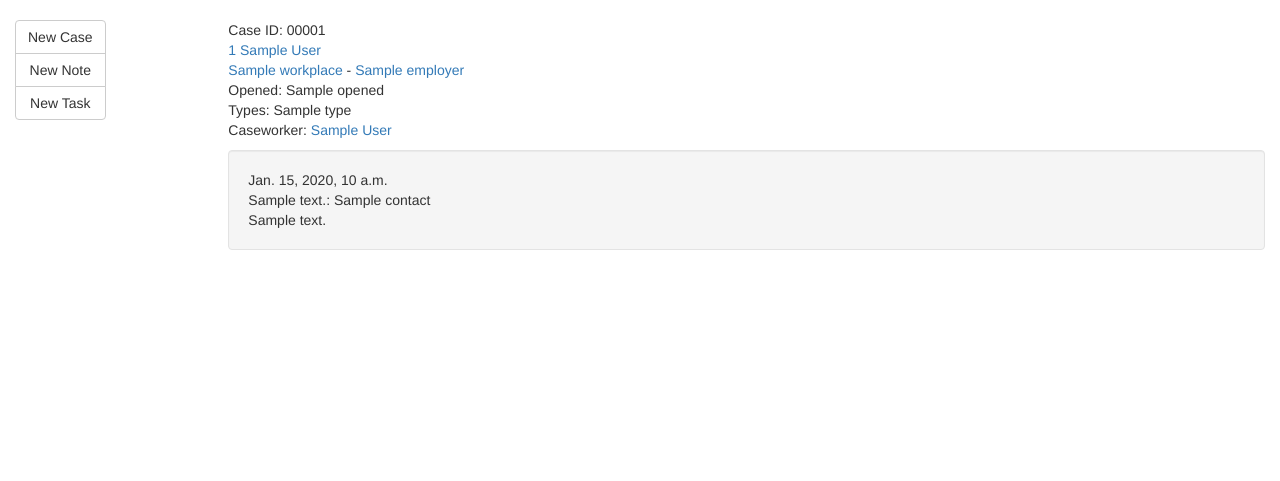
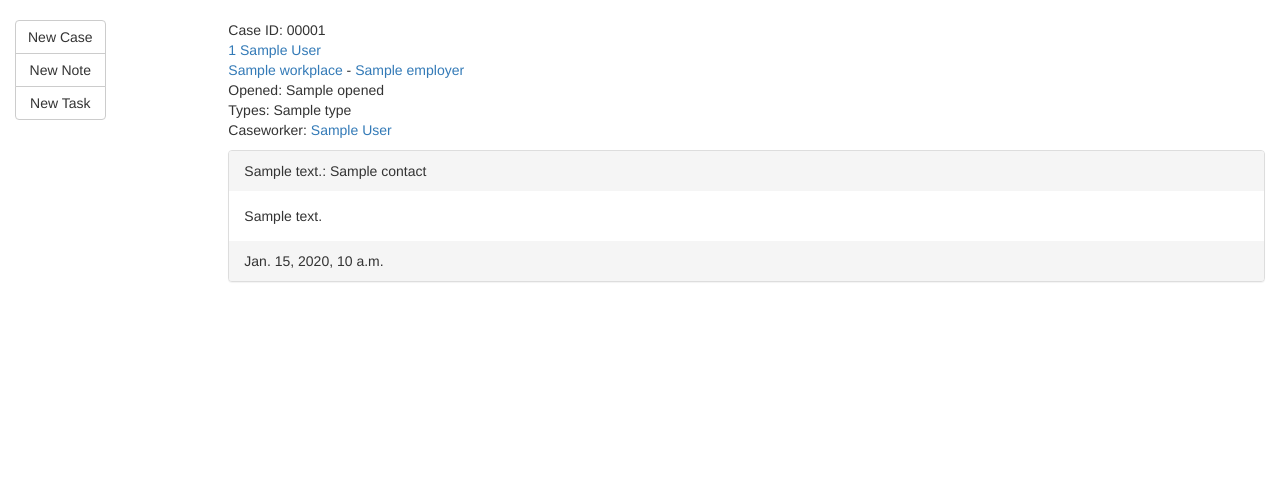
Before and after one commit to wilsonrocks/caseworkclub, a Django app: template caseworkclub/templates/caseworkclub/case_detail.html in a window 1280 px wide. Shown: the part 52-533 px from the top of the page. Run offline with Django 3.2, Linux system fonts and the light colour scheme; the template is opened without the code that fills it: most values are stand-ins (such as "Sample title", 1, 10 or a date in 2020); some libraries are stand-ins or nearby versions.

Commit message:
Changed from wells to panels in case_detail so that we can have contact and timestamp as header and footer

```diff
--- a/caseworkclub/templates/caseworkclub/case_detail.html
+++ b/caseworkclub/templates/caseworkclub/case_detail.html
@@ -30,14 +30,22 @@ Types:
 Caseworker: <a href="{% url 'cases' object.caseworker.username%}">{{object.caseworker.full_name}}</a><br>
 <p>
 
+
+
+
 {% for note in object.notes %}
 
-<div class="well">
-    {{note.timestamp}}<br>
-        {{note.notetype}}: {{note.contact}}<br>
-    {{note.text}}
+    <div class="panel-group">
 
-</div>
+        <div class="panel panel-default">
+            <div class="panel-heading">{{note.notetype}}: {{note.contact}}</div>
+            <div class="panel-body">{{note.text}}</div>
+            <div class="panel-footer">{{note.timestamp}}</div>
+
+        </div>
+    </div>
+
+
 
 {% endfor %}
 
```
